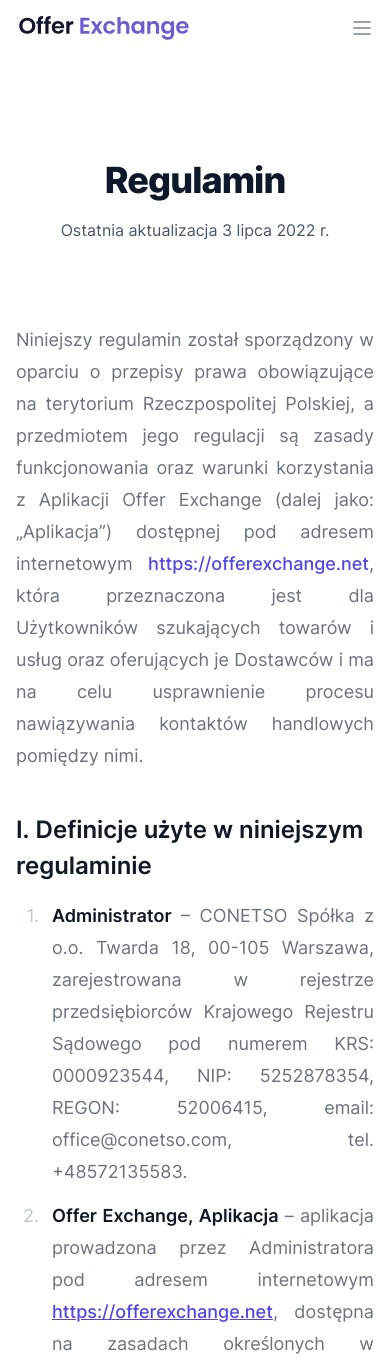
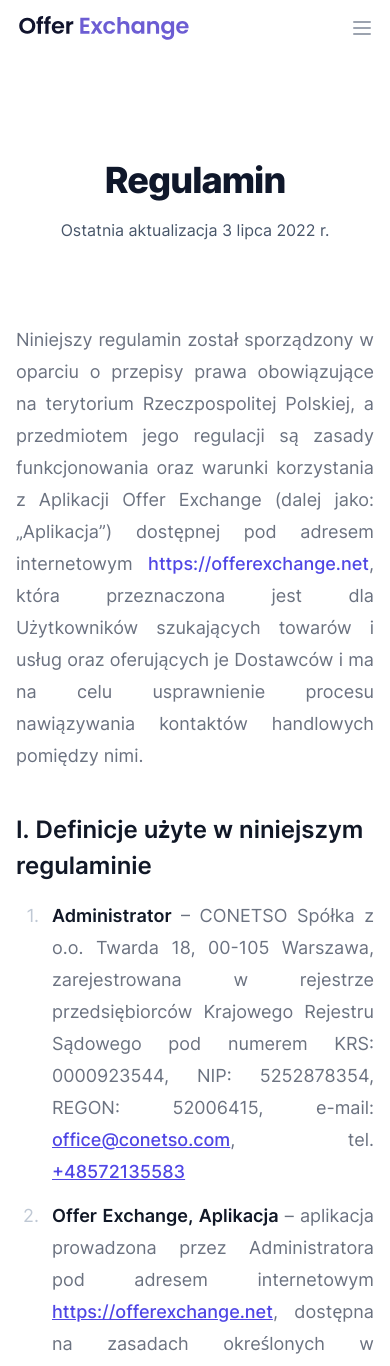
Before and after one commit to snax4a/offerexchange.net, a Next.js app: page /rules in a window 390 px wide. Shown: the top 1366 px of the page. Built offline with nearby package versions, Linux system fonts and the light colour scheme.

Commit message:
feat: add missing mail and phone links to rules page

```diff
--- a/src/pages/rules.tsx
+++ b/src/pages/rules.tsx
@@ -141,7 +141,14 @@
                 <strong>Administrator</strong> – CONETSO Spółka z o.o. Twarda 18, 00-105
                 Warszawa, zarejestrowana w rejestrze przedsiębiorców Krajowego Rejestru
                 Sądowego pod numerem KRS: 0000923544, NIP: 5252878354, REGON: 52006415,
-                email: office@conetso.com, tel. +48572135583.
+                e-mail:{' '}
+                <PrimaryLink href={`mailto:${siteConfig.legalContactMail}`}>
+                  {siteConfig.legalContactMail}
+                </PrimaryLink>
+                , tel.{' '}
+                <PrimaryLink href={`tel:${siteConfig.legalContactPhone}`}>
+                  {siteConfig.legalContactPhone}
+                </PrimaryLink>
               </li>
               <li>
                 <strong>Offer Exchange, Aplikacja</strong> – aplikacja prowadzona przez
```
